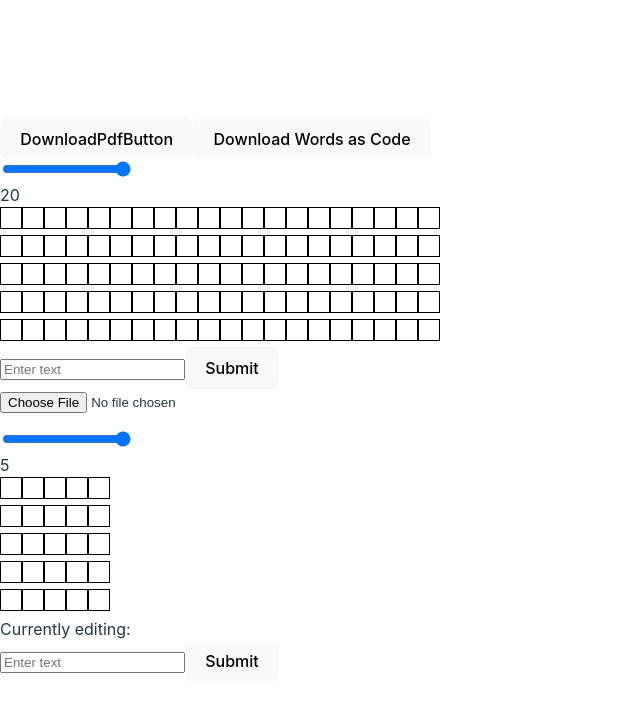
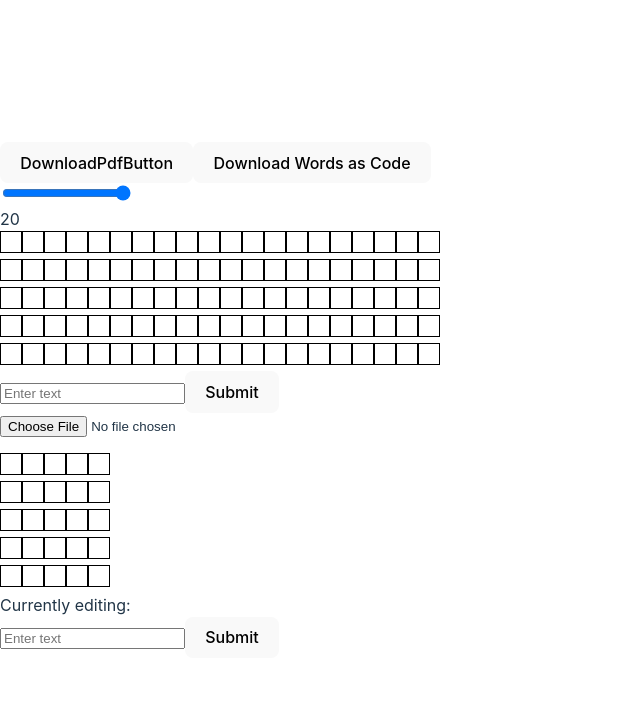
Before and after one commit to erik-sth/pixelboard, a React (Vite) app: page / in a window 1280 px wide. Shown: the top 712 px of the page, without its empty margins (0-640 px from the left). Built offline with nearby package versions, Linux system fonts and the light colour scheme.

Commit message:
Revert "added width changing slider to editing matrix"
This reverts commit ce575145df810aacd987239d0ae059262faa21cb.

```diff
--- a/src/pixelboard/char.tsx
+++ b/src/pixelboard/char.tsx
@@ -1,11 +1,8 @@
-import React, { useEffect, useState } from "react";
+import React, { useEffect, useState } from 'react';
 import {
 	getCharCoordinatesFromLocal,
 	saveCharCoordinatesToLocal,
-} from "../utils/charLocalStorage";
-
-import Matrix from "../Class/Matrix";
-import { createEmptyMatrix } from "../utils/matrix";
+} from '../utils/charLocalStorage';
 
 interface Props {
 	input: string;
@@ -15,7 +12,6 @@ const Char: React.FC<Props> = ({ input }) => {
 	const initialMatrix: number[][] = getCharCoordinatesFromLocal()[input];
 
 	const [matrix, setMatrix] = useState<number[][]>(initialMatrix);
-  const [width, setWidth] = useState<number>(5);
 
 	const toggleCell = (row: number, col: number): void => {
 		const newMatrix = [...matrix];
@@ -28,25 +24,17 @@ const Char: React.FC<Props> = ({ input }) => {
 			setMatrix(getCharCoordinatesFromLocal()[input]);
 		} else {
 			const newMatrix = Array.from({ length: 5 }, () =>
-        Array(width).fill(false)
+				Array(5).fill(false)
 			);
 			setMatrix(newMatrix);
 		}
-  }, [input, width]);
-
+	}, [input]);
 	if (!matrix) {
 		return <div>Matrix not found</div>;
 	}
 
 	return (
 		<div>
-      <input
-        type="range"
-        min="2"
-        max="50"
-        onChange={(e) => setWidth(parseInt(e.target.value))}
-      ></input>
-      <div>{width}</div>
 			{matrix.map((row, rowIndex) => (
 				<div key={rowIndex}>
 					{row.map((cell, colIndex) => (
@@ -54,12 +42,12 @@ const Char: React.FC<Props> = ({ input }) => {
 							key={colIndex}
 							onClick={() => toggleCell(rowIndex, colIndex)}
 							style={{
-                display: "inline-block",
-                width: "20px",
-                height: "20px",
-                border: "1px solid #000",
-                background: cell ? "black" : "white",
-                cursor: "pointer",
+								display: 'inline-block',
+								width: '20px',
+								height: '20px',
+								border: '1px solid #000',
+								background: cell ? 'black' : 'white',
+								cursor: 'pointer',
 							}}
 						/>
 					))}
```
Lines whose indentation alone changed are shown as unchanged.
